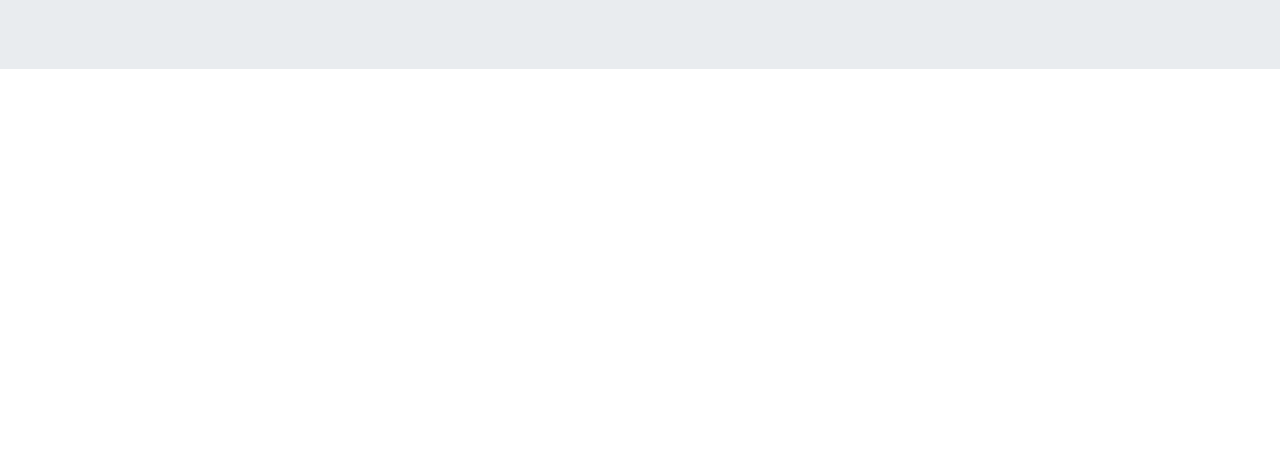
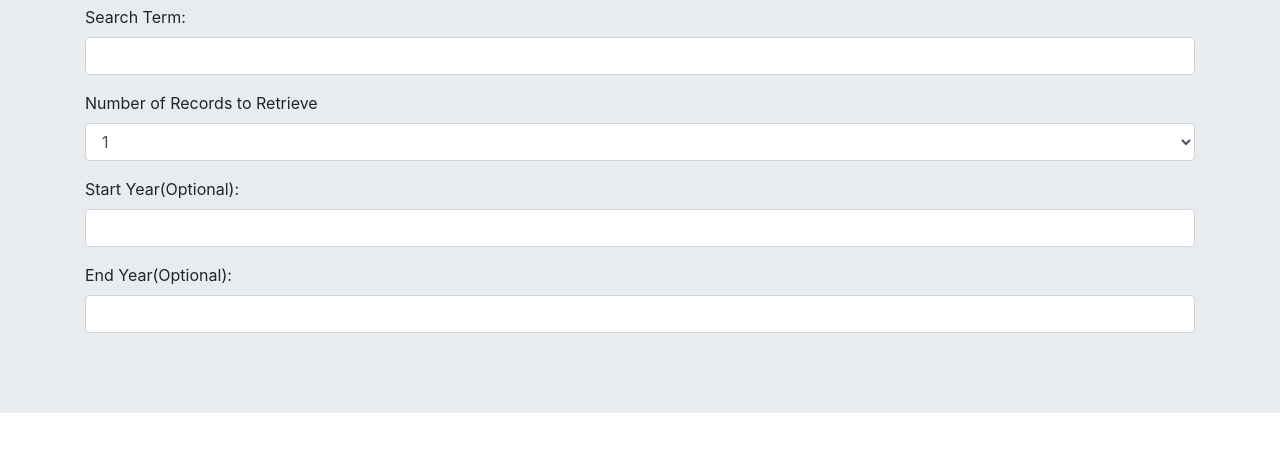
Before and after one commit to kaygrog/NYTSearch, a plain HTML site: page index.html in a window 1280 px wide. Shown: the part 134-586 px from the top of the page. Drawn offline with nearby package versions, Linux system fonts and the light colour scheme.

Commit message:
added forms with searches

```diff
--- a/index.html
+++ b/index.html
@@ -1,22 +1,81 @@
 <!DOCTYPE html>
 <html lang="en">
 	<head>
-    <meta charset="UTF-8">
-    <meta name="viewport" content="width=device-width, initial-scale=1.0">
+		<meta charset="UTF-8" />
+		<meta name="viewport" content="width=device-width, initial-scale=1.0" />
 		<title>Document</title>
-    <link rel="stylesheet" href="css/style.css">
-    <link rel="stylesheet" href="https://stackpath.bootstrapcdn.com/bootstrap/4.4.1/css/bootstrap.min.css" integrity="sha384-Vkoo8x4CGsO3+Hhxv8T/Q5PaXtkKtu6ug5TOeNV6gBiFeWPGFN9MuhOf23Q9Ifjh" crossorigin="anonymous">
+		<link rel="stylesheet" href="css/style.css" />
+		<link
+			rel="stylesheet"
+			href="https://stackpath.bootstrapcdn.com/bootstrap/4.4.1/css/bootstrap.min.css"
+			integrity="sha384-Vkoo8x4CGsO3+Hhxv8T/Q5PaXtkKtu6ug5TOeNV6gBiFeWPGFN9MuhOf23Q9Ifjh"
+			crossorigin="anonymous"
+		/>
 	</head>
 	<body>
 		<div class="jumbotron jumbotron-fluid">
 			<div class="container">
+				<div>
 					<h1 class="display-4">New York Times Search</h1>
+				</div>
+				<div>
+					<form>
+						<div class="form-group">
+							<label>Search Term: </label>
+							<input
+								type="search"
+								class="form-control"
+								id="searchTerm"
+								aria-describedby="emailHelp"
+							/>
+						</div>
+						<div class="form-group">
+							<label for="exampleFormControlSelect1"
+								>Number of Records to Retrieve</label
+							>
+							<select class="form-control" id="exampleFormControlSelect1">
+								<option>1</option>
+								<option>5</option>
+								<option>10</option>
+							</select>
+						</div>
+						<div class="form-group">
+							<label>Start Year(Optional):</label>
+							<input
+								type="search"
+								class="form-control"
+								id="searchTerm"
+								aria-describedby="emailHelp"
+							/>
+						</div>
+						<div class="form-group">
+							<label>End Year(Optional): </label>
+							<input
+								type="search"
+								class="form-control"
+								id="searchTerm"
+								aria-describedby="emailHelp"
+							/>
+						</div>
+					</form>
+				</div>
 			</div>
 		</div>
 
-
-<script src="https://code.jquery.com/jquery-3.4.1.slim.min.js" integrity="sha384-J6qa4849blE2+poT4WnyKhv5vZF5SrPo0iEjwBvKU7imGFAV0wwj1yYfoRSJoZ+n" crossorigin="anonymous"></script>
-<script src="https://cdn.jsdelivr.net/npm/popper.js@1.16.0/dist/umd/popper.min.js" integrity="sha384-Q6E9RHvbIyZFJoft+2mJbHaEWldlvI9IOYy5n3zV9zzTtmI3UksdQRVvoxMfooAo" crossorigin="anonymous"></script>
-<script src="https://stackpath.bootstrapcdn.com/bootstrap/4.4.1/js/bootstrap.min.js" integrity="sha384-wfSDF2E50Y2D1uUdj0O3uMBJnjuUD4Ih7YwaYd1iqfktj0Uod8GCExl3Og8ifwB6" crossorigin="anonymous"></script>
+		<script
+			src="https://code.jquery.com/jquery-3.4.1.slim.min.js"
+			integrity="sha384-J6qa4849blE2+poT4WnyKhv5vZF5SrPo0iEjwBvKU7imGFAV0wwj1yYfoRSJoZ+n"
+			crossorigin="anonymous"
+		></script>
+		<script
+			src="https://cdn.jsdelivr.net/npm/popper.js@1.16.0/dist/umd/popper.min.js"
+			integrity="sha384-Q6E9RHvbIyZFJoft+2mJbHaEWldlvI9IOYy5n3zV9zzTtmI3UksdQRVvoxMfooAo"
+			crossorigin="anonymous"
+		></script>
+		<script
+			src="https://stackpath.bootstrapcdn.com/bootstrap/4.4.1/js/bootstrap.min.js"
+			integrity="sha384-wfSDF2E50Y2D1uUdj0O3uMBJnjuUD4Ih7YwaYd1iqfktj0Uod8GCExl3Og8ifwB6"
+			crossorigin="anonymous"
+		></script>
 	</body>
 </html>
```
Lines whose indentation alone changed are shown as unchanged.
